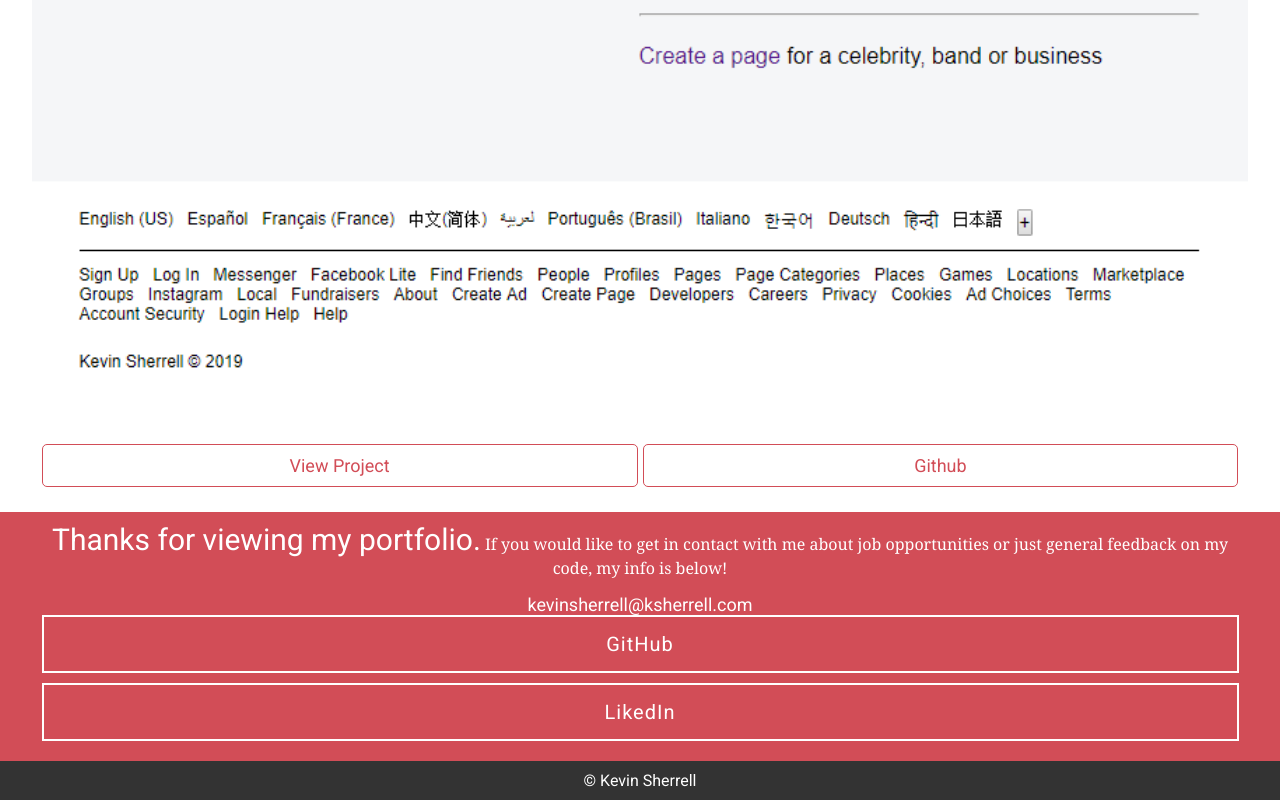
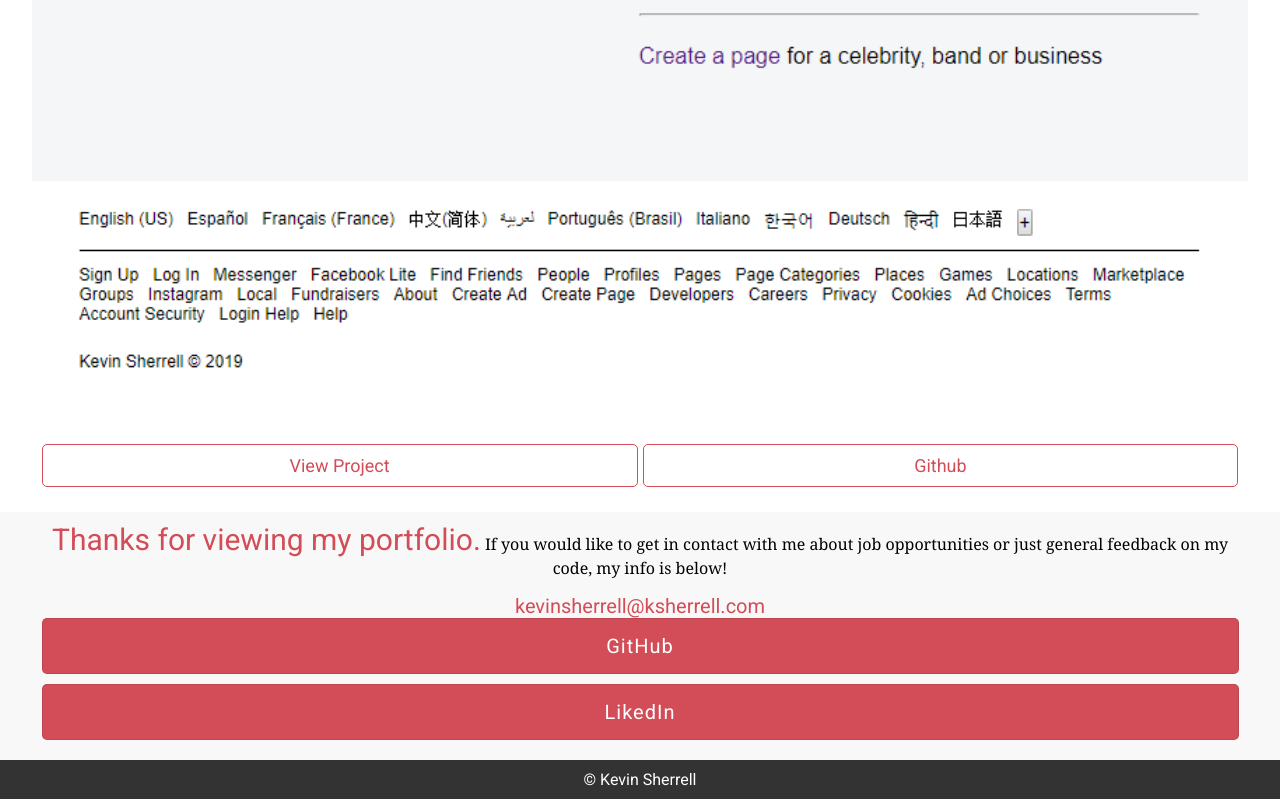
Before and after one commit to kevinsherrell/portfolio, a React (Create React App) app: page / in a window 1280 px wide. Shown: the part 6604-7404 px from the top of the page. Built offline with nearby package versions, Linux system fonts and the light colour scheme.

Commit message:
adjusted color scheme

```diff
--- a/src/css/styles.css
+++ b/src/css/styles.css
@@ -224,13 +224,14 @@
   margin-top: 20px;
   padding: 10px;
   text-align: center;
-  background-color: #d24d57;
-  color: white; }
+  background-color: #f8f8f8;
+  color: black; }
   .contact .thankYou {
     font-family: Georgia;
     margin-bottom: 15px; }
   .contact span {
-    font-size: 30px; }
+    font-size: 30px;
+    color: #d24d57; }
   .contact .contactGitHub,
   .contact .contactLinkedIn {
     display: block;
@@ -238,13 +239,15 @@
     padding: 15px;
     width: 100%;
     font-size: 20px;
-    background-color: rgba(255, 255, 255, 0);
+    background-color: #d24d57;
     color: white;
     border: none;
-    border: 2px solid white;
+    border: 1px solid rgba(0, 0, 0, 0.1);
+    border-radius: 5px;
     letter-spacing: 1px; }
   .contact .email {
-    font-size: 18px; }
+    font-size: 20px;
+    color: #d24d57; }
 
 footer {
   padding: 10px 0;
--- a/src/scss/styles.scss
+++ b/src/scss/styles.scss
@@ -38,6 +38,7 @@
   margin: 0 auto;
 }
 // header styles
+
 .backgroundContainer {
   -webkit-box-shadow: inset 0px 1000px 0px rgba(176, 42, 53, 0.8);
   box-shadow: inset 0px 1000px 0px rgba(176, 42, 53, 0.8);
@@ -269,15 +270,15 @@
   margin-top: 20px;
   padding: 10px;
   text-align: center;
-  background-color: #d24d57;
-  color: white;
+  background-color: rgb(248, 248, 248);
+  color: black;
   .thankYou {
     font-family: Georgia;
-
     margin-bottom: 15px;
   }
   span {
     font-size: 30px;
+    color: rgba(210, 77, 87, 1);
   }
   .contactGitHub,
   .contactLinkedIn {
@@ -286,14 +287,17 @@
     padding: 15px;
     width: 100%;
     font-size: 20px;
-    background-color: rgba(255, 255, 255, 0);
+    background-color: rgba(210, 77, 87, 1);
     color: white;
     border: none;
-    border: 2px solid white;
+    border: 1px solid rgba(0,0,0,.1);
+    border-radius: 5px;
     letter-spacing: 1px;
   }
   .email {
-    font-size: 18px;
+    font-size: 20px;
+    color: rgba(210, 77, 87, 1);
+
   }
 }
 // Footer Styles
```
